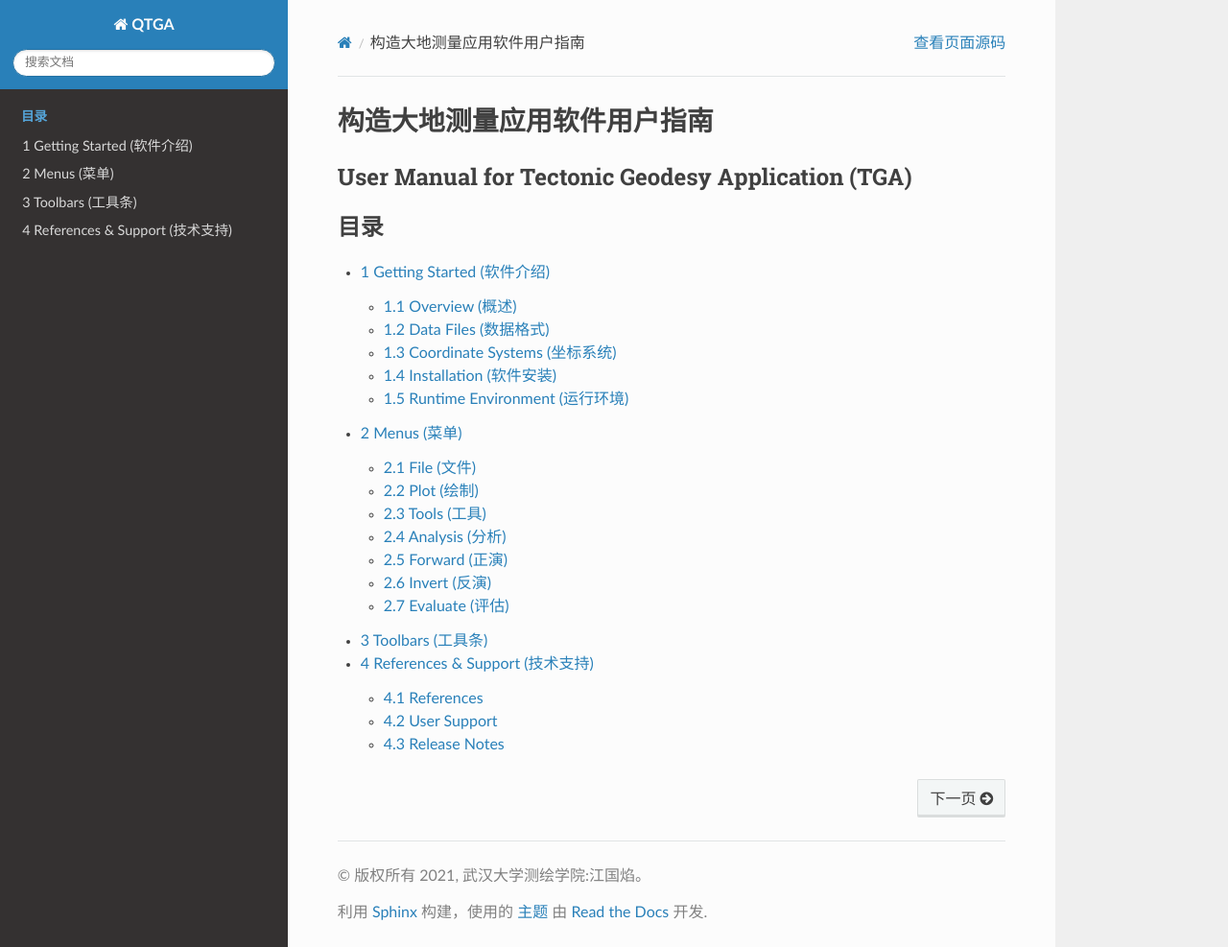
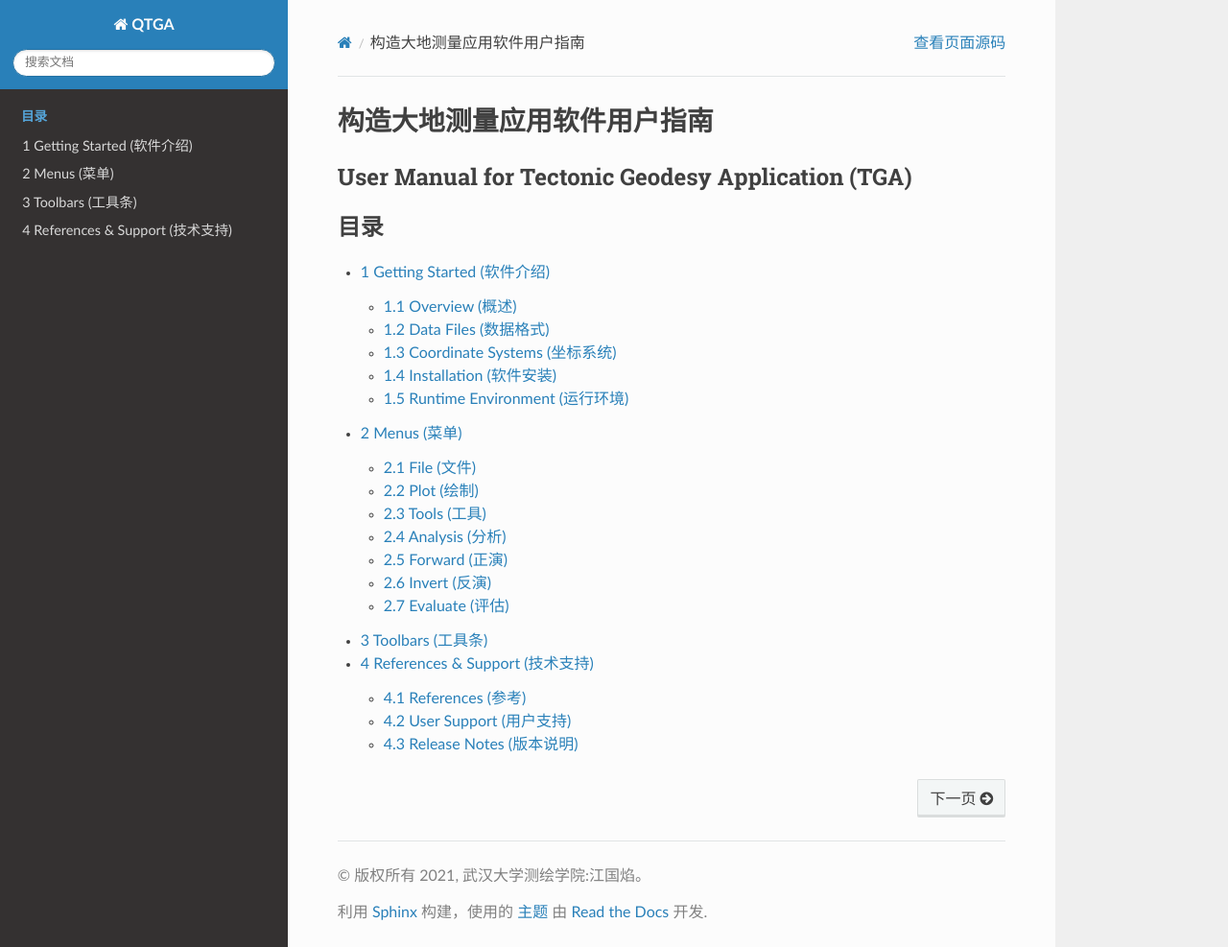
Before and after one commit to wanghai1988/qtgahelp, a Sphinx documentation site: the page built from docs/source/index.rst, in a window 1280 px wide and 987 px high. Shown: the whole window at 96% size. Built offline with Sphinx 7.4.7 and the Read the Docs theme 2.0.0, drawn with Linux system fonts in a browser that asks for light colours.

Commit message:
Update 4 References & Support (技术支持).rst

```diff
--- a/docs/source/4 References & Support (技术支持).rst
+++ b/docs/source/4 References & Support (技术支持).rst
@@ -2,11 +2,11 @@
 4 References & Support (技术支持)
 =================================
 
-4.1 References
+4.1 References (参考)
 ------------------
 
-4.2 User Support
+4.2 User Support (用户支持)
 ------------------
 
-4.3 Release Notes
+4.3 Release Notes (版本说明)
 ------------------
```
